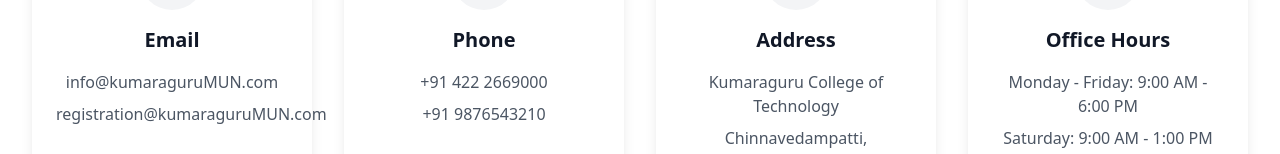
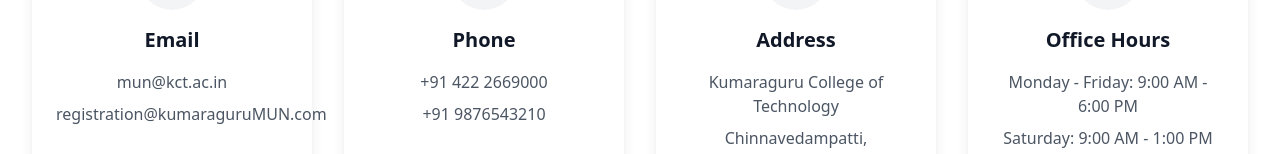
Before and after one commit to thedevduos/K-MUN25, a React (Vite) app: page /contact in a window 1280 px wide. Shown: the part 626-780 px from the top of the page. Built offline with nearby package versions, Linux system fonts and the light colour scheme.

Commit message:
Footer update

```diff
--- a/src/pages/Contact.tsx
+++ b/src/pages/Contact.tsx
@@ -50,7 +50,7 @@ const Contact: React.FC = () => {
     {
       icon: Mail,
       title: 'Email',
-      details: ['info@kumaraguruMUN.com', 'registration@kumaraguruMUN.com'],
+      details: ['mun@kct.ac.in', 'registration@kumaraguruMUN.com'],
       color: 'text-blue-600'
     },
     {
```
